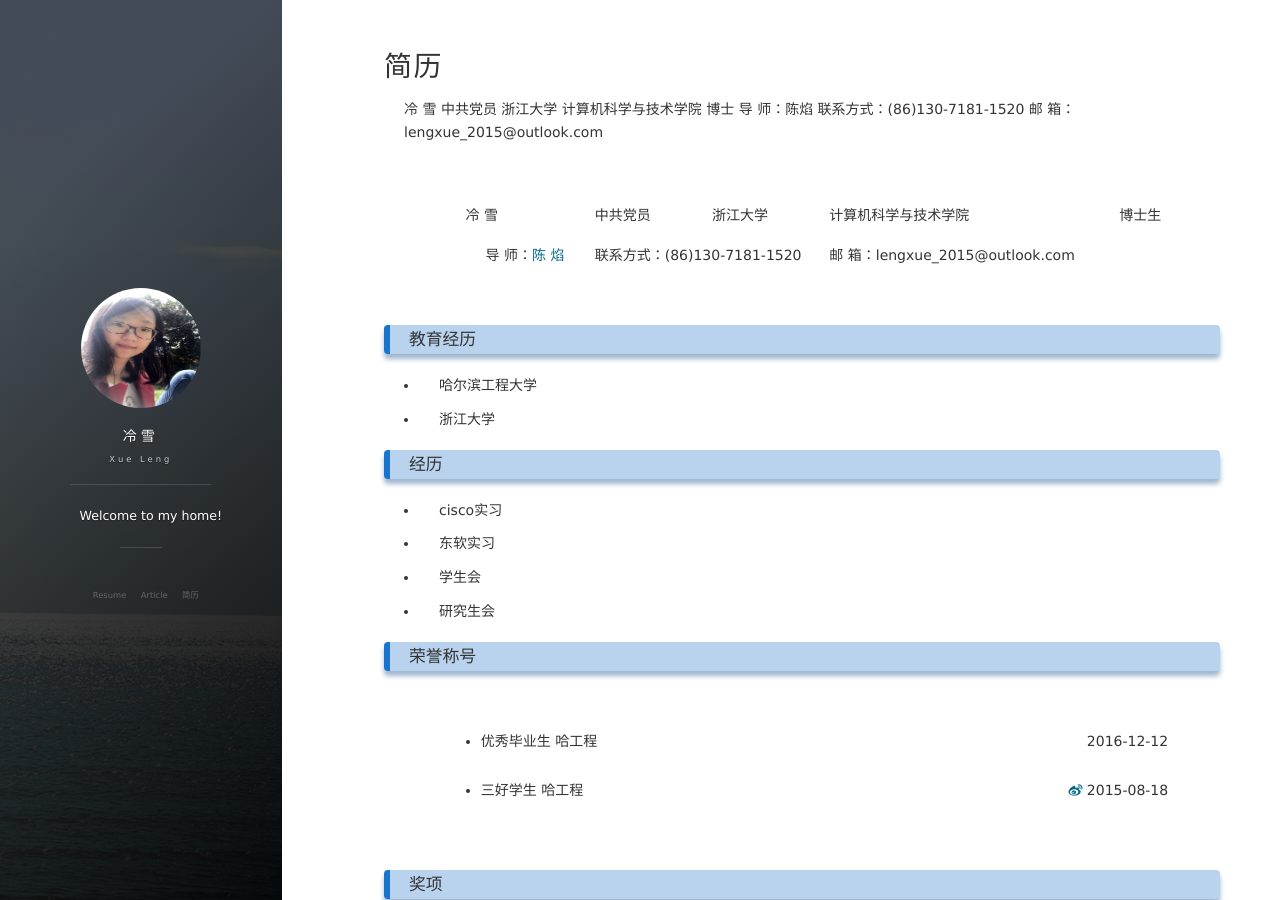
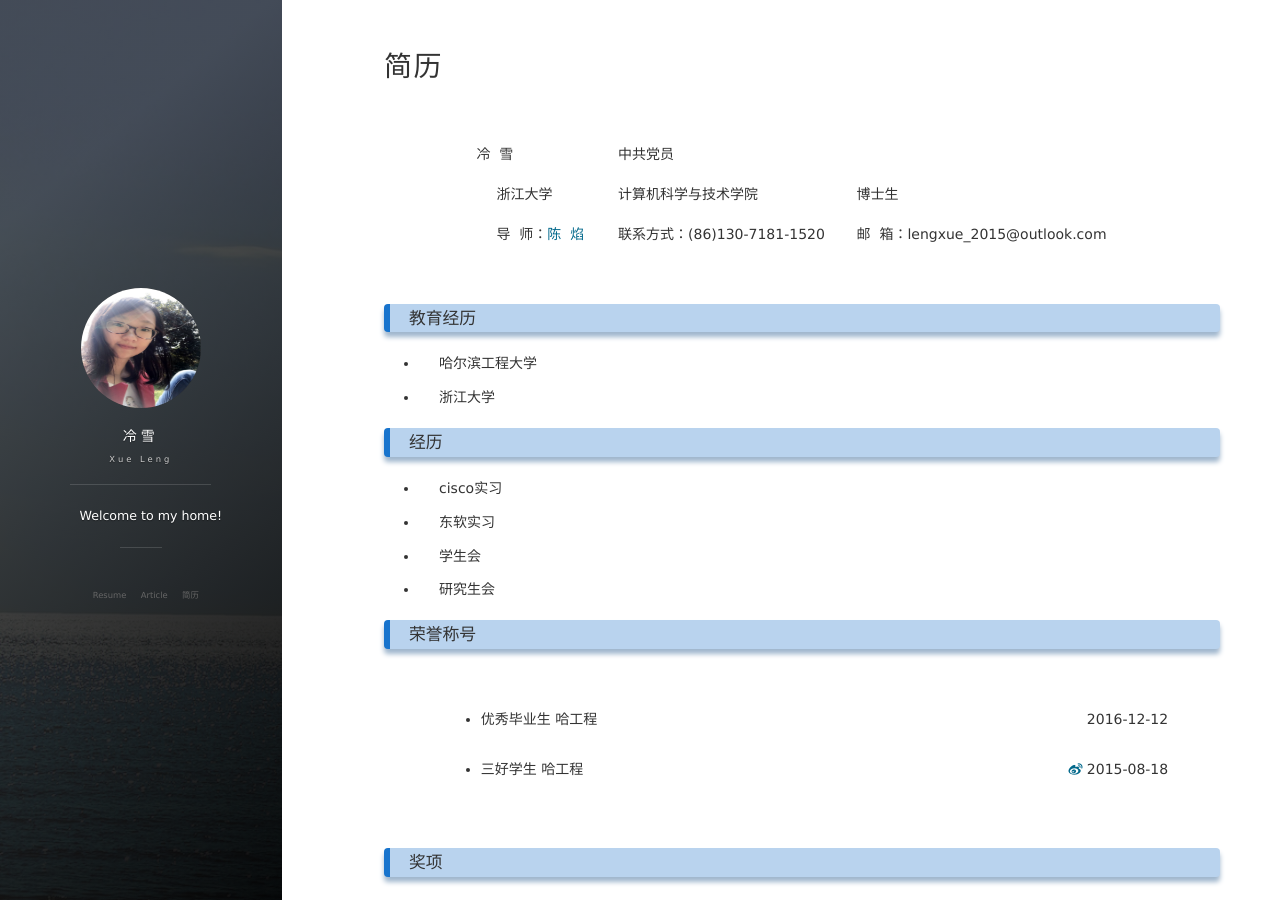
Before and after one commit to lxv458/OldWeb, a Jekyll site: the page built from about.md, in a window 1280 px wide and 900 px high. Built offline with Jekyll 4.4.1, drawn with Linux system fonts in a browser that asks for light colours; nearby versions of some CDN libraries; comment, search, counter and statistics services are not loaded.

Commit message:
basic information

```diff
--- a/about.md
+++ b/about.md
@@ -2,25 +2,24 @@
 layout: page
 title: 简历
 ---
- 冷  雪    中共党员
- 浙江大学 计算机科学与技术学院 博士
- 导  师：陈焰
- 联系方式：(86)130-7181-1520
- 邮   箱：lengxue_2015@outlook.com
+
  <table>
  	<tr>
- 		<td align="left" rowspan="2">    </td>
- 		<td align="left">冷  雪</td>
+ 		<td align="left" rowspan="3">&nbsp;&nbsp;</td>
+ 		<td align="left">冷&nbsp;&nbsp;雪</td>
  		<td align="left">中共党员</td>
- 		<td align="left">浙江大学</td>
- 		<td align="left" colspan="2">计算机科学与技术学院</td>
- 		<td align="left">博士生</td>
- 		<td align="left" rowspan="2">    </td>
+ 		<td align="left"></td>
+ 		<td align="left" rowspan="3">&nbsp;&nbsp;</td>
  	</tr>
  	<tr>
- 		<td align="left">导  师：<a href="http://www.cs.northwestern.edu/~ychen/">陈  焰</a></td>
- 		<td align="left" colspan="2">联系方式：(86)130-7181-1520</td>
- 		<td align="left" colspan="2">邮   箱：lengxue_2015@outlook.com</td>
+ 		<td align="left">浙江大学</td>
+		<td align="left">计算机科学与技术学院</td>
+ 		<td align="left">博士生</td>
+ 	</tr>
+ 	<tr>
+ 		<td align="left">导&nbsp;&nbsp;师：<a href="http://www.cs.northwestern.edu/~ychen/">陈&nbsp;&nbsp;焰</a></td>
+ 		<td align="left">联系方式：(86)130-7181-1520</td>
+ 		<td align="left">邮&nbsp;&nbsp;箱：lengxue_2015@outlook.com</td>
  	</tr>
 
  </table>
```
